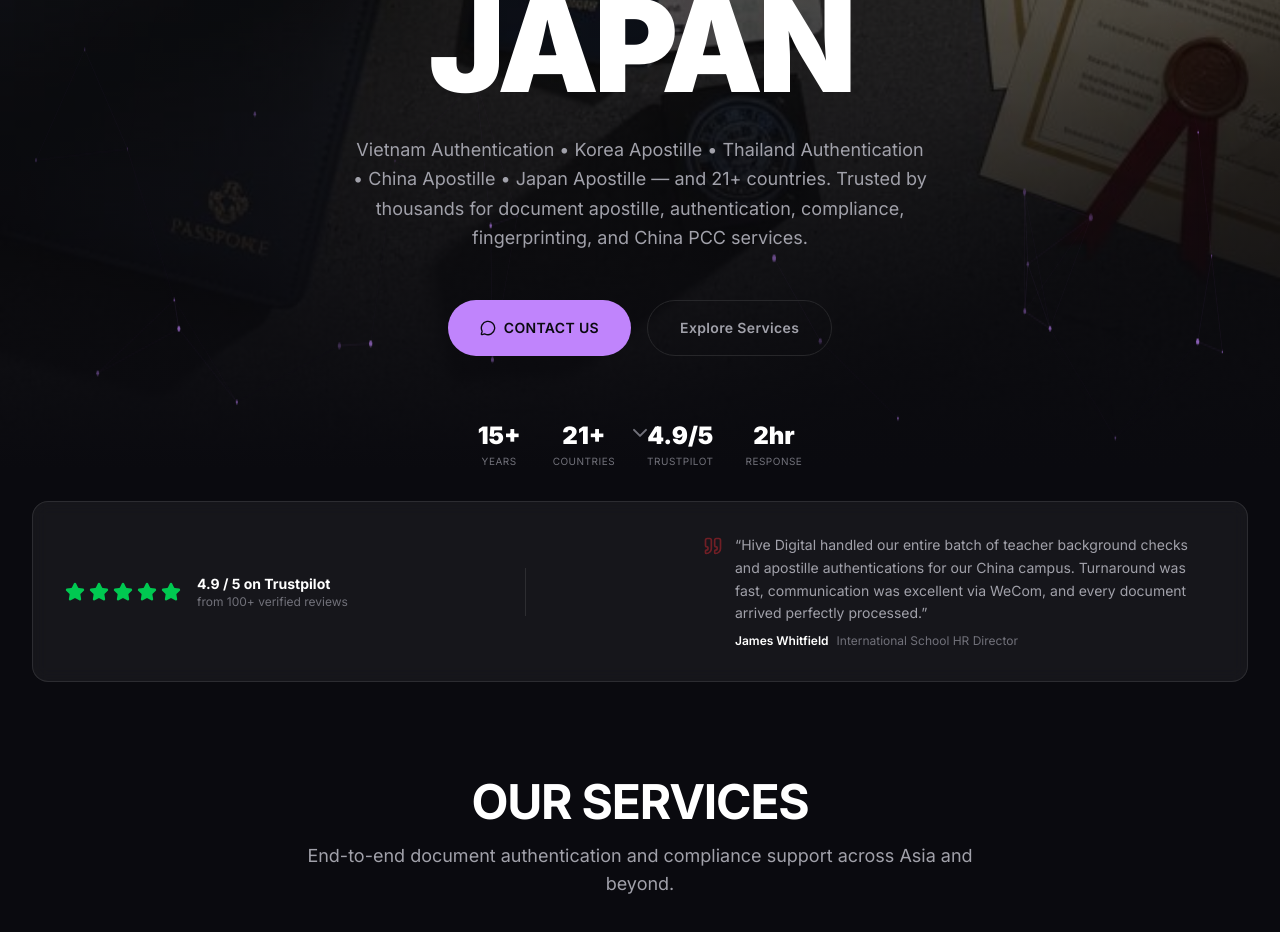
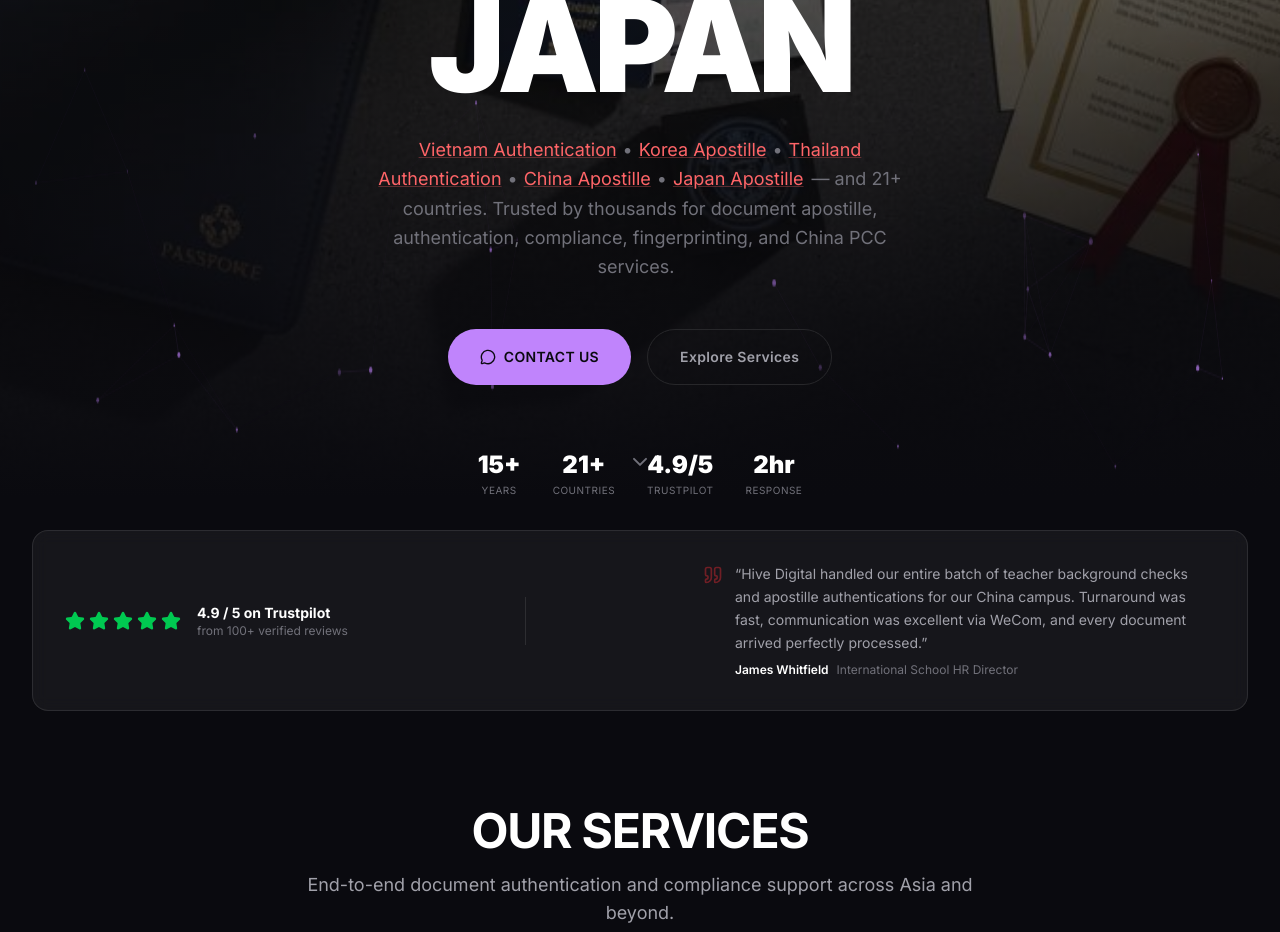
Before and after one commit to scottpiusz-cmyk/hive-digital, a Next.js app: page / in a window 1280 px wide. Shown: the part 960-1892 px from the top of the page. Built offline with nearby package versions, Linux system fonts and the light colour scheme.

Commit message:
Add internal linking silo in hero subtitle

```diff
--- a/app/layout.tsx
+++ b/app/layout.tsx
@@ -7,7 +7,7 @@
 const inter = Inter({ variable: "--font-inter", subsets: ["latin"], display: "swap" });
 
 export const metadata: Metadata = {
-  title: "Hive Digital | Document Apostille & Authentication for 21+ Countries",
+  title: "Apostille & Document Authentication for China, Vietnam, Korea, Thailand & Japan | Hive Digital",
   description: "Fast apostille, background check, and visa document services for China, Vietnam, Thailand, Korea, Japan & 21+ countries. 15+ years experience. 4.9/5 Trustpilot.",
   keywords: ["apostille China","document authentication Vietnam","background check Thailand","work permit documents Korea","FBI background check apostille","China business registration","document legalization","notarization","visa documentation"],
   metadataBase: new URL("https://www.hiverelo.com"),
--- a/sections/Hero.tsx
+++ b/sections/Hero.tsx
@@ -24,7 +24,7 @@
           <span className="block">for China, Vietnam, Korea, Thailand &amp; Japan</span>
         </motion.h1>
         <motion.p initial={{ opacity: 0, y: 20 }} animate={{ opacity: 1, y: 0 }} transition={{ duration: 0.8, delay: 0.55 }} className="text-base sm:text-lg text-hive-muted max-w-xl mx-auto mb-12 leading-relaxed">
-          Vietnam Authentication • Korea Apostille • Thailand Authentication • China Apostille • Japan Apostille — and 21+ countries. Trusted by thousands for document apostille, authentication, compliance, fingerprinting, and China PCC services.
+          <Link href="/services/apostille/" className="text-red-400 hover:text-white transition-colors underline decoration-red-400/30 hover:decoration-white">Vietnam Authentication</Link><span className="text-hive-dim mx-1.5">•</span><Link href="/services/apostille/" className="text-red-400 hover:text-white transition-colors underline decoration-red-400/30 hover:decoration-white">Korea Apostille</Link><span className="text-hive-dim mx-1.5">•</span><Link href="/services/apostille/" className="text-red-400 hover:text-white transition-colors underline decoration-red-400/30 hover:decoration-white">Thailand Authentication</Link><span className="text-hive-dim mx-1.5">•</span><Link href="/services/china-pcc/" className="text-red-400 hover:text-white transition-colors underline decoration-red-400/30 hover:decoration-white">China Apostille</Link><span className="text-hive-dim mx-1.5">•</span><Link href="/services/apostille/" className="text-red-400 hover:text-white transition-colors underline decoration-red-400/30 hover:decoration-white">Japan Apostille</Link><span className="text-hive-dim mx-2">— and 21+ countries. Trusted by thousands for document apostille, authentication, compliance, fingerprinting, and China PCC services.</span>
         </motion.p>
         <motion.div initial={{ opacity: 0, y: 20 }} animate={{ opacity: 1, y: 0 }} transition={{ duration: 0.8, delay: 0.75 }} className="flex flex-col sm:flex-row items-center justify-center gap-4">
           <Link href="/contact/" className="inline-flex items-center justify-center gap-2 px-8 h-14 rounded-full bg-hive-accent hover:bg-hive-accent-hover text-hive-bg text-sm font-semibold tracking-wide transition-all hover:shadow-glow">
```
Also changed, not shown: 138 other files (tests, documents, lock files or other folders).
